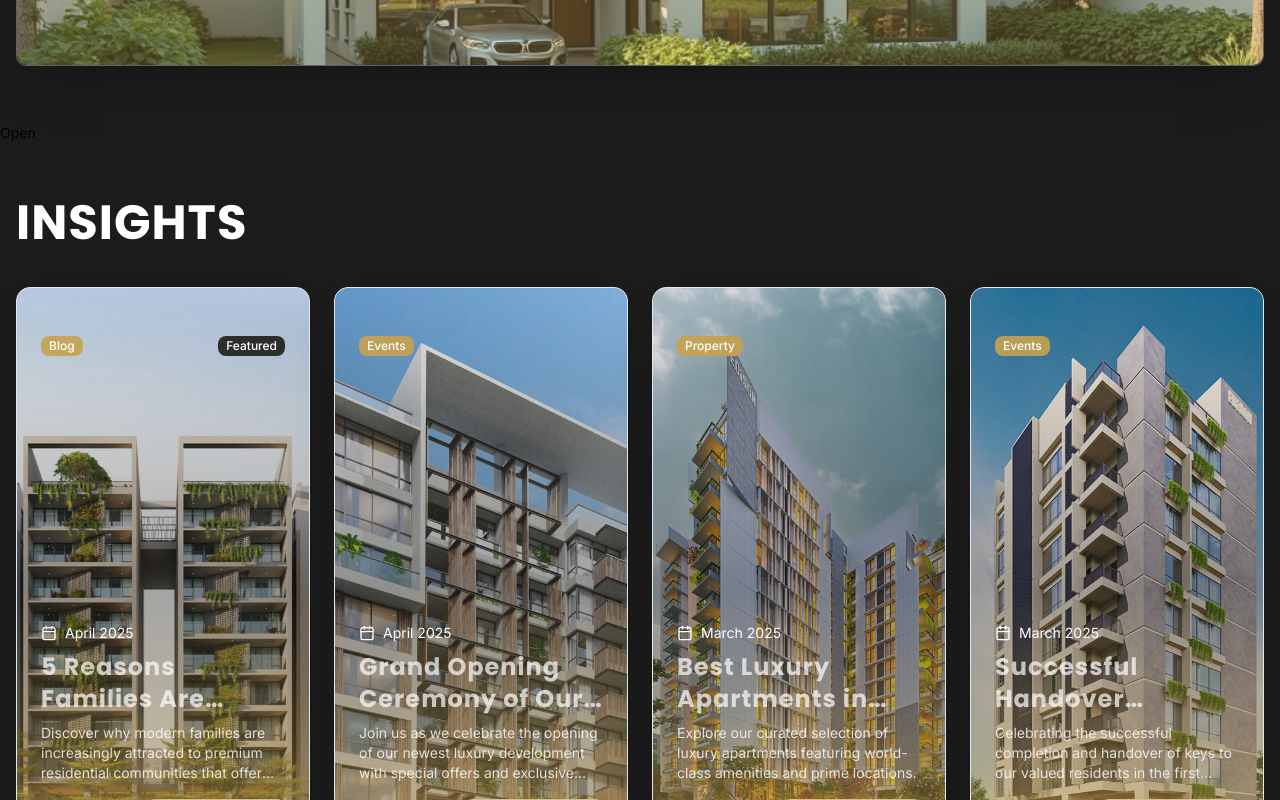
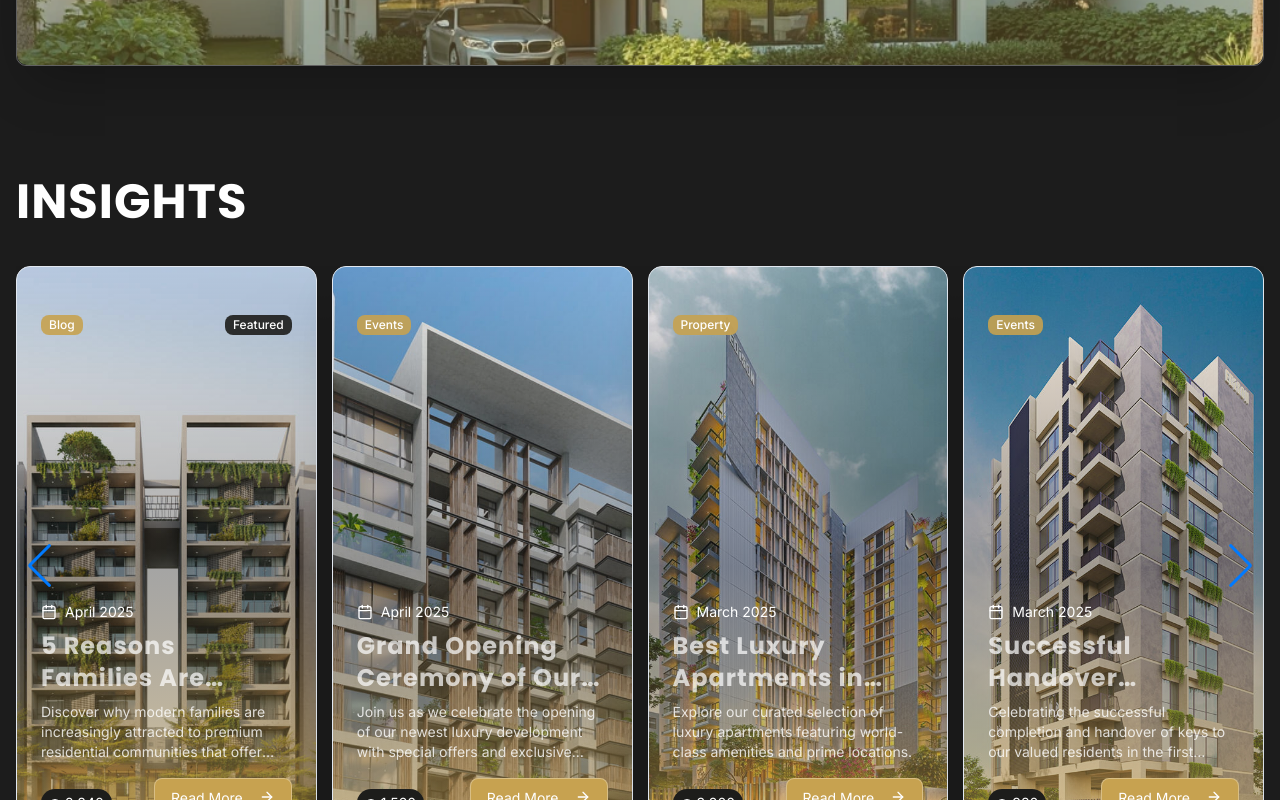
Before and after one commit to FayzulIslamFaisal/promise-holding-properties, a Next.js app: page / in a window 1280 px wide. Shown: the part 1380-2180 px from the top of the page. Built offline with nearby package versions, Linux system fonts and the light colour scheme.

Commit message:
added to a swiper js InsightsSection

```diff
--- a/src/components/home-page/InsightsSection.tsx
+++ b/src/components/home-page/InsightsSection.tsx
@@ -1,4 +1,9 @@
+"use client";
 import { InsightCard } from './InsightCard';
+import { Swiper, SwiperSlide } from 'swiper/react';
+import 'swiper/css';
+import 'swiper/css/navigation';
+import { Navigation } from 'swiper/modules';
 
 const insightsData = [
   {
@@ -42,29 +47,99 @@ const insightsData = [
     readTime: '4 min read',
     views: 980,
   },
+  {
+    id: '5',
+    title: 'Why Sustainable Living Is the Future of Real Estate',
+    category: 'Blog',
+    date: 'February 2025',
+    image: "/assets/images/projects/project7.jpg",
+    excerpt: 'Learn how eco-friendly building practices and sustainable communities are reshaping real estate trends.',
+    readTime: '6 min read',
+    views: 2175,
+  },
+  {
+    id: '6',
+    title: 'Top Investment Tips for First-Time Property Buyers',
+    category: 'Blog',
+    date: 'January 2025',
+    image: "/assets/images/projects/project8.jpg",
+    excerpt: 'A guide for first-time buyers to make smart and safe investments in the real estate market.',
+    readTime: '5 min read',
+    views: 1340,
+  },
+  {
+    id: '7',
+    title: 'Inside Look: Our Upcoming Premium Tower Design Reveal',
+    category: 'Events',
+    date: 'January 2025',
+    image: "/assets/images/projects/project9.jpg",
+    excerpt: 'Get a sneak peek into the design of our most anticipated premium residential tower yet.',
+    readTime: '4 min read',
+    views: 2890,
+    featured: true,
+  },
+  {
+    id: '8',
+    title: 'Creating Community: More Than Just Building Homes',
+    category: 'Blog',
+    date: 'December 2024',
+    image: "/assets/images/projects/project10.jpg",
+    excerpt: 'Discover how we’re fostering a sense of belonging and community in our residential developments.',
+    readTime: '6 min read',
+    views: 1730,
+  },
+  {
+    id: '9',
+    title: 'Modern Amenities That Define Luxury Living Today',
+    category: 'Property',
+    date: 'November 2024',
+    image: "/assets/images/projects/project11.jpg",
+    excerpt: 'Explore the must-have modern amenities that elevate the living experience in today’s luxury apartments.',
+    readTime: '5 min read',
+    views: 2410,
+  },
+  {
+    id: '10',
+    title: 'Reflecting on a Year of Real Estate Innovation',
+    category: 'Blog',
+    date: 'October 2024',
+    image: "/assets/images/projects/project12.jpg",
+    excerpt: 'A look back at the innovative projects, milestones, and trends that shaped the year.',
+    readTime: '7 min read',
+    views: 1980,
+  },
 ];
 
+
 export const InsightsSection: React.FC = () => {
-
   return (
-    <section className="py-14 ">
+    <section className="py-14">
       <div className="container mx-auto px-4">
         <div className="mb-6 lg:mb-10">
-            <h2 className="text-4xl lg:text-5xl font-bold text-[var(--custom-text-white)]">
-                INSIGHTS
-            </h2>
+          <h2 className="text-4xl lg:text-5xl font-bold text-[var(--custom-text-white)]">
+            INSIGHTS
+          </h2>
         </div>
-        <div className={`grid gap-6 grid-cols-1 md:grid-cols-2 lg:grid-cols-3 xl:grid-cols-4 `}>
-          {insightsData.map((insight, index) => (
-            <div
-              key={insight.id}
-              className="animate-fade-in"
-              style={{ animationDelay: `${index * 0.1}s` }}
-            >
+
+        <Swiper
+          spaceBetween={15}
+          slidesPerView={1}
+          navigation
+          modules={[Navigation]}
+          loop
+          breakpoints={{
+            0: { slidesPerView: 1 },
+            640: { slidesPerView: 2 },
+            1024: { slidesPerView: 3 },
+            1280: { slidesPerView: 4 },
+          }}
+        >
+          {insightsData.map((insight) => (
+            <SwiperSlide key={insight.id}>
               <InsightCard {...insight} />
-            </div>
+            </SwiperSlide>
           ))}
-        </div>
+        </Swiper>
       </div>
     </section>
   );
--- a/src/components/home-page/ProjectVideoThumbnail .tsx
+++ b/src/components/home-page/ProjectVideoThumbnail .tsx
@@ -40,8 +40,11 @@ const ProjectVideoThumbnail = () => {
           </div>
         </div>
       </section>
-
-      <ProjectVideoModal open={open} onOpenChange={setOpen} />
+      {
+        open && (
+          <ProjectVideoModal open={open} onOpenChange={setOpen} />
+        )
+      }
     </>
   )
 }
```
